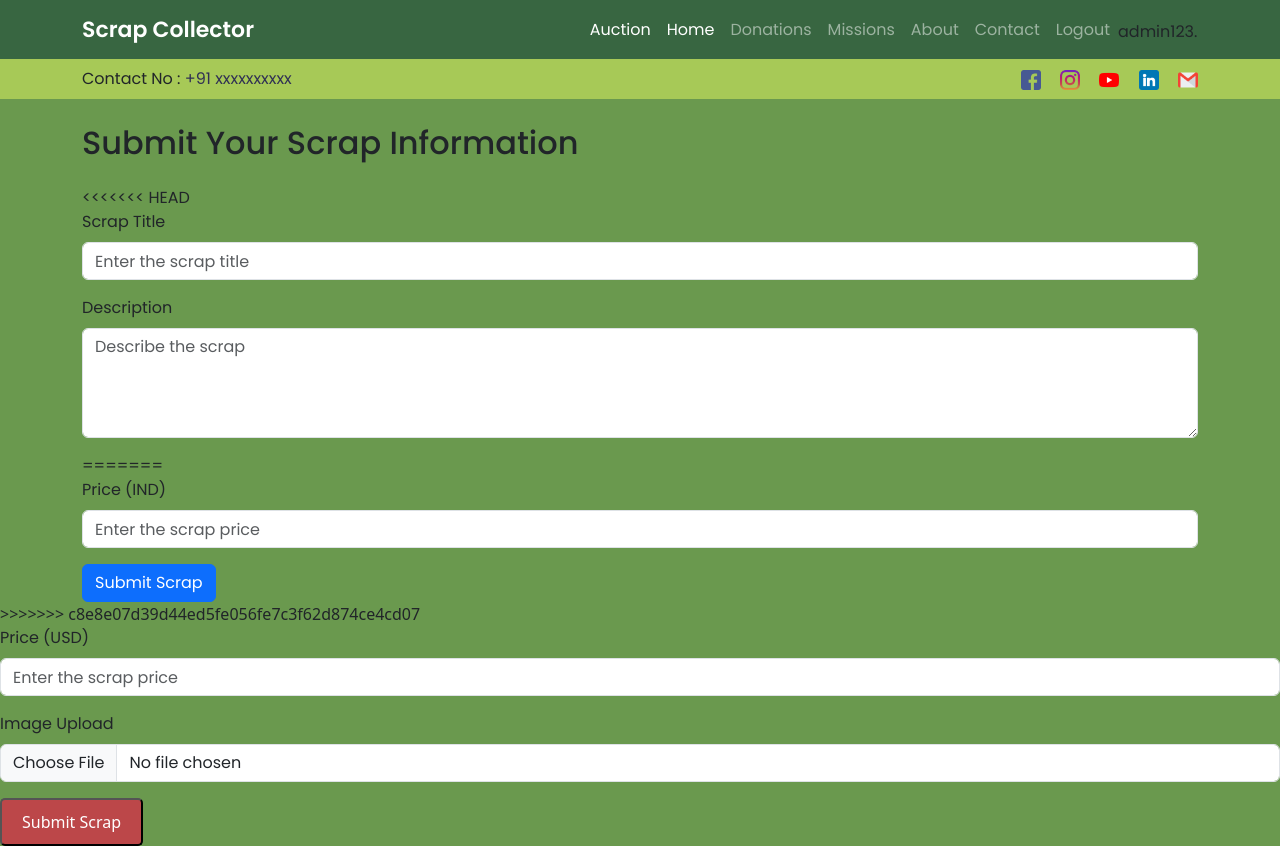
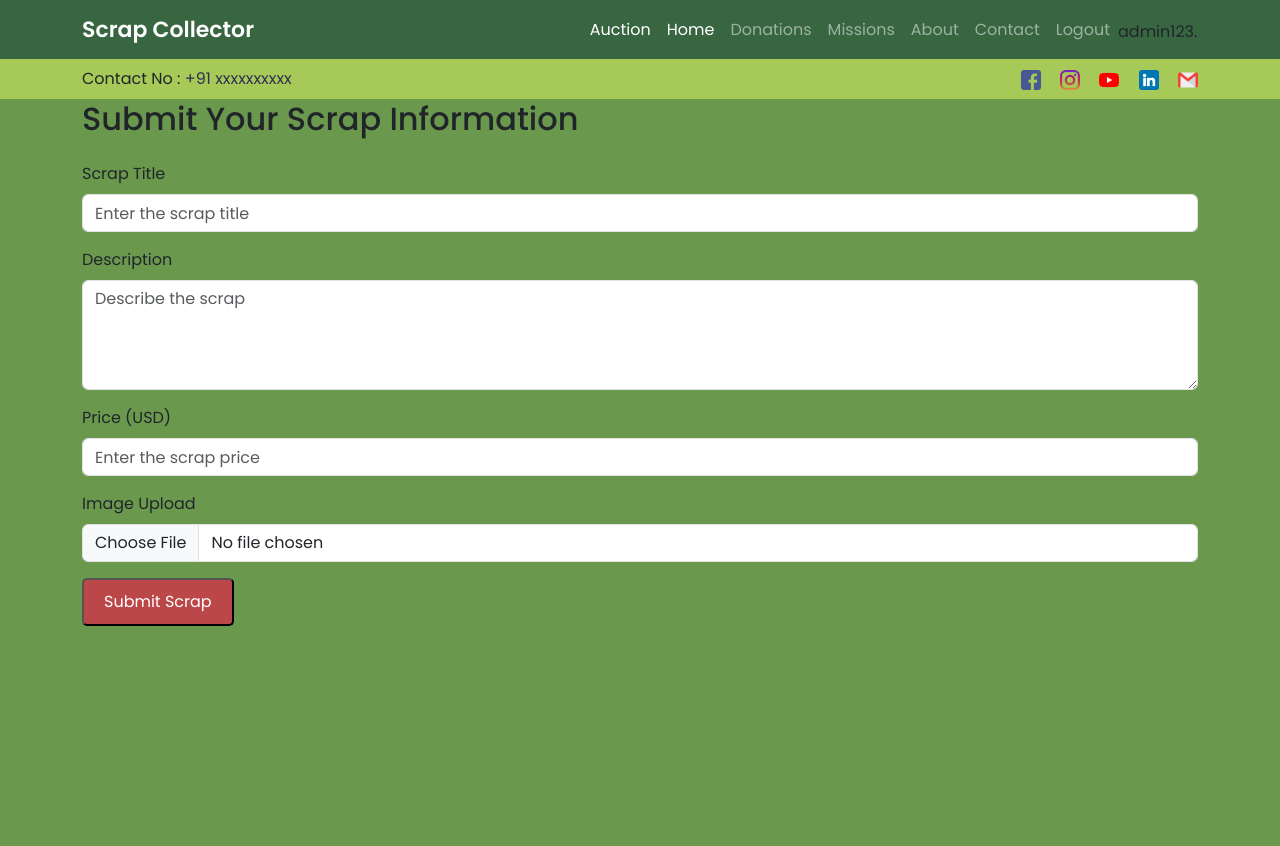
Before and after one commit to amal4510/Scrap-Store-, a Flask app: page /add_scrap in a window 1280 px wide. After the commit the page ends 626 px from the top, so only its background shows below. Run offline with Flask 3, Linux system fonts and the light colour scheme; a user stored in the database is signed in; some libraries are stand-ins or nearby versions.

Commit message:
modified:   Routes.py 	modified:   __pycache__/Model.cpython-312.pyc 	modified:   __pycache__/Routes.cpython-312.pyc 	modified:   __pycache__/bot.cpython-312.pyc 	modified:   __pycache__/database.cpython-312.pyc 	modified:   instance/mydatabase.db 	modified:   templates/add-scrap.html

```diff
--- a/Routes.py
+++ b/Routes.py
@@ -80,7 +80,7 @@ def register_routes(app):
         if 'username' not in session:
             flash('Please log in to add scrap', 'danger')
             return redirect(url_for('login'))
-        print(session['id'])
+
         if request.method == 'POST':
             title = request.form['title']
             description = request.form['description']
--- a/templates/add-scrap.html
+++ b/templates/add-scrap.html
@@ -5,7 +5,7 @@
     <meta name="viewport" content="width=device-width, initial-scale=1.0">
     <title>Submit Scrap Information</title>
     <!-- Bootstrap 5 CSS -->
-<<<<<<< HEAD
+
     <link rel="stylesheet" href="{{url_for('static', filename='css/style.css')}}">
     <link rel="stylesheet" href="{{url_for('static', filename='css/responsive.css')}}">
     <link rel="stylesheet" href="https://cdn.jsdelivr.net/npm/bootstrap@4.6.1/dist/css/bootstrap.min.css">
@@ -13,10 +13,10 @@
     <script src="https://cdn.jsdelivr.net/npm/jquery@3.5.1/dist/jquery.slim.min.js"></script>
     <script src="https://cdn.jsdelivr.net/npm/popper.js@1.16.1/dist/umd/popper.min.js"></script>
     <script src="https://cdn.jsdelivr.net/npm/bootstrap@4.6.1/dist/js/bootstrap.bundle.min.js"></script>
-=======
+
     <link href="https://cdn.jsdelivr.net/npm/bootstrap@5.3.0-alpha1/dist/css/bootstrap.min.css" rel="stylesheet">
     <link rel="stylesheet" href="{{url_for('static', filename='css/style.css')}}">
->>>>>>> c8e8e07d39d44ed5fe056fe7c3f62d874ce4cd07
+
 </head>
 <body style="background-color: #6a994e;">
 
@@ -25,7 +25,7 @@
     <div class="container add-container">
         <h2 class="mb-4">Submit Your Scrap Information</h2>
 
-<<<<<<< HEAD
+
         <!-- Flash Messages -->
         {% with messages = get_flashed_messages(with_categories=true) %}
             {% if messages %}
@@ -53,21 +53,9 @@
                 <label for="description" class="form-label">Description</label>
                 <textarea class="form-control" id="description" name="description" rows="4" placeholder="Describe the scrap" required></textarea>
             </div>
-=======
-        <!-- Scrap Price -->
-        <div class="mb-3">
-            <label for="price" class="form-label">Price (IND)</label>
-            <input type="number" step="0.01" class="form-control" id="price" name="price" placeholder="Enter the scrap price" required>
-        </div>
 
-        <!-- Submit Button -->
-        <button type="submit" class="btn btn-primary">Submit Scrap</button>
-    </form>
-</div>
->>>>>>> c8e8e07d39d44ed5fe056fe7c3f62d874ce4cd07
-
-            <!-- Scrap Price -->
-            <div class="mb-3">
+              <!-- Scrap Price -->
+              <div class="mb-3">
                 <label for="price" class="form-label">Price (USD)</label>
                 <input type="number" step="0.01" class="form-control" id="price" name="price" placeholder="Enter the scrap price" required>
             </div>
@@ -83,6 +71,8 @@
             <button type="submit" class="btn1">Submit Scrap</button>
         </form>
     </div>
+
+
 
     <!-- Bootstrap 5 JS and Popper.js -->
     <script src="https://cdn.jsdelivr.net/npm/bootstrap@5.3.0-alpha1/dist/js/bootstrap.bundle.min.js"></script>
```
Also changed, not shown: instance/mydatabase.db.
